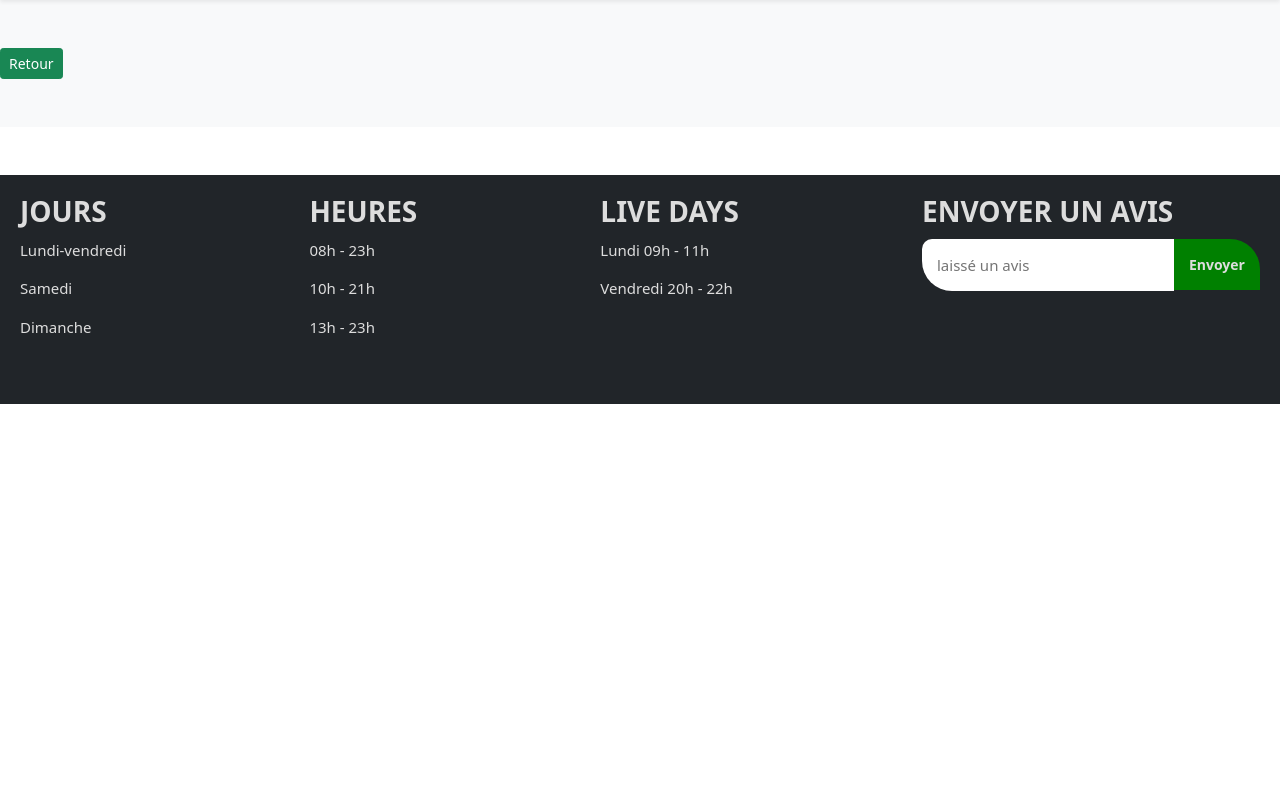
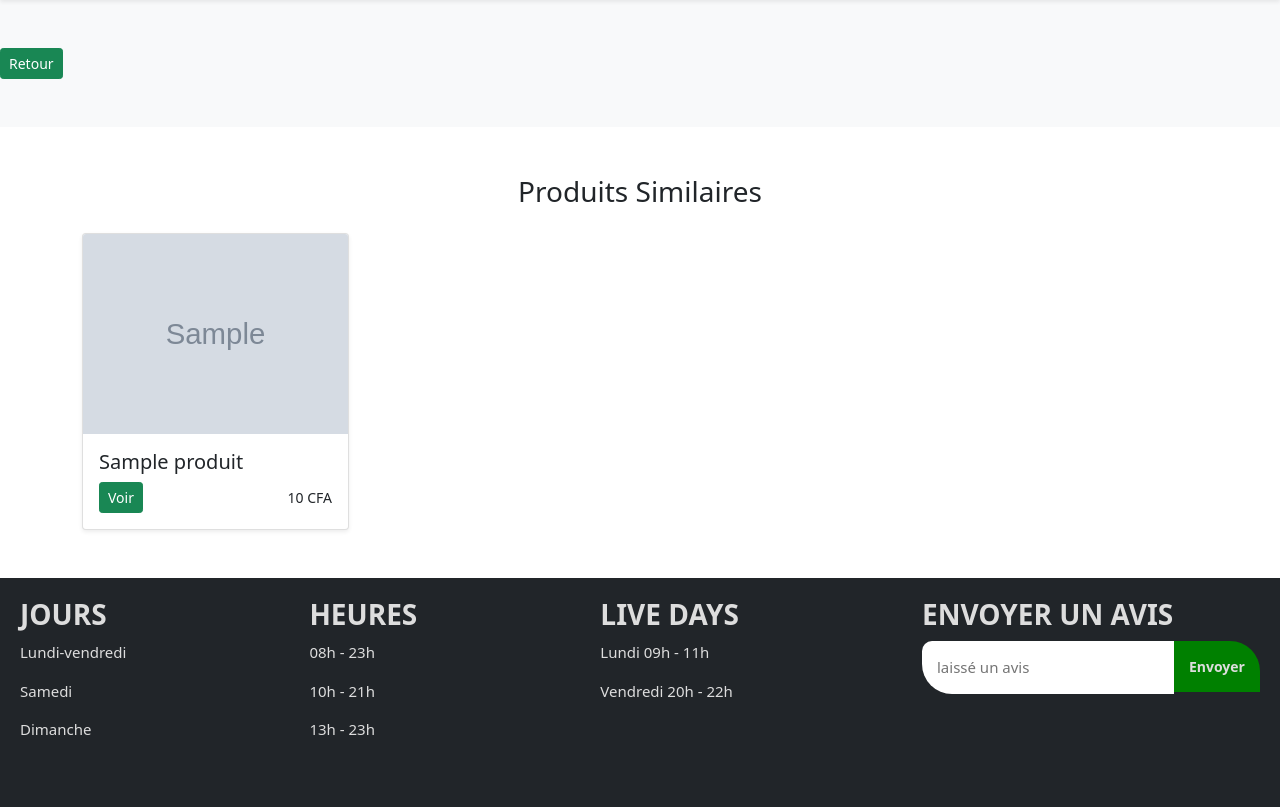
Before and after one commit to jerome-byte/Boutique-en-ligne, a PHP site: page /produit.php?pdt=1 in a window 1280 px wide. Shown: the part 56-863 px from the top of the page. Before the commit the page ends 460 px from the top, so only its background shows below. Run offline with PHP 8.4, Linux system fonts and the light colour scheme; the visitor is signed in with stand-in values (Sample User, id 1); tables that the repository leaves empty or names only in its code hold one stand-in row (values such as "Sample post"); grey boxes marked "Sample" are stand-in pictures; data that the repository does not hold is empty.

Commit message:
correction de la fonction

```diff
--- a/config/commandes.php
+++ b/config/commandes.php
@@ -120,7 +120,7 @@ function getProduitsSimilaires($current_id, $limit = 4)
       global $pdo;
         // Exclut le produit actuellement affiché (id != ?)
         // Et prend un nombre limité de produits (LIMIT)
-        $req = $pdo->prepare("SELECT * FROM produits WHERE id != ? ORDER BY RAND() LIMIT ?");
+        $req = $pdo->prepare("SELECT * FROM produits WHERE id = ? ORDER BY RAND() LIMIT ?");
         $req->bindParam(1, $current_id, PDO::PARAM_INT);
         $req->bindParam(2, $limit, PDO::PARAM_INT);
         $req->execute();
--- a/produit.php
+++ b/produit.php
@@ -210,9 +210,9 @@ user-select: none;
                     <h5 class="card-title"><?= $similaire->nom ?></h5>
                     <div class="d-flex justify-content-between align-items-center">
                         <div class="btn-group">
-                            <a href="produit.php?pdt=<?= $similaire->id ?>" class="btn btn-sm btn-outline-secondary">Voir</a>
+                            <a href="produit.php?pdt=<?= $similaire->id ?>" class="btn btn-sm btn-success">Voir</a>
                         </div>
-                        <small class="text-muted"><?= $similaire->prix ?> CFA</small>
+                        <small class="text"><?= $similaire->prix ?> CFA</small>
                     </div>
                 </div>
             </div>
```
